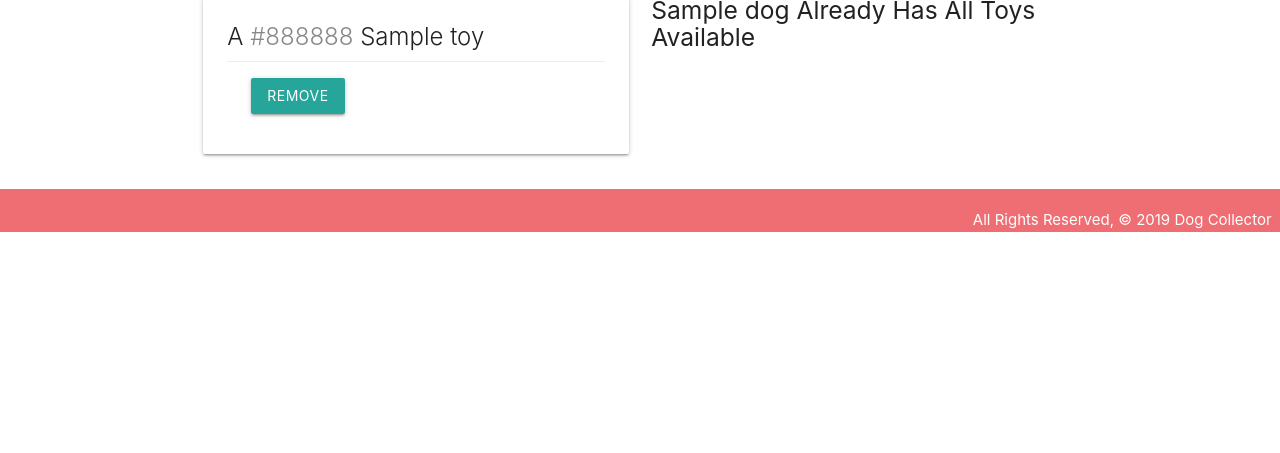
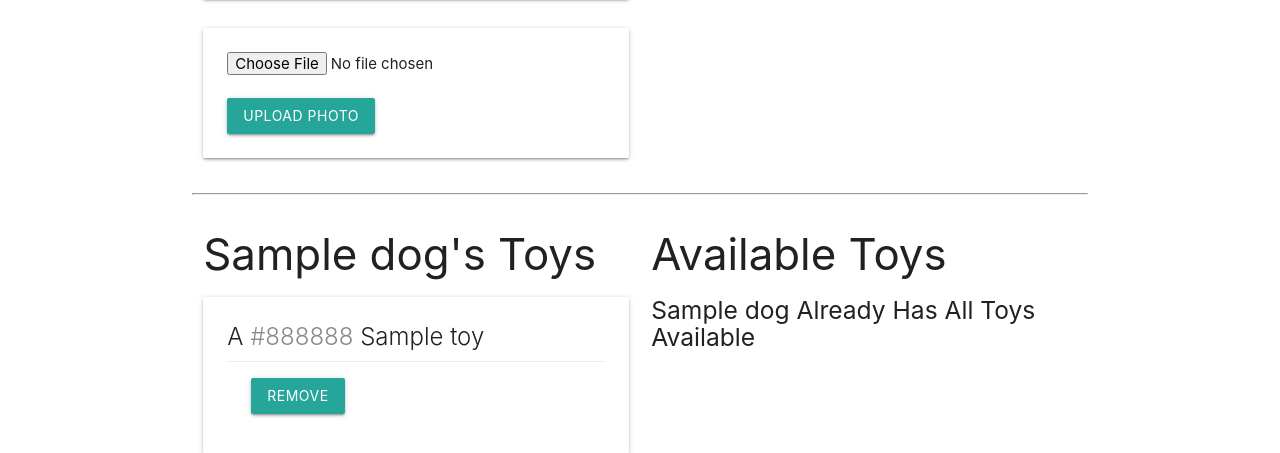
Before and after one commit to emilyc729/django-dogcollecter, a Django app: page /dogs/1/ in a window 1280 px wide. Shown: the part 774-1227 px from the top of the page. Before the commit the page ends 1006 px from the top, so only its background shows below. Run offline with Django 3.2, Linux system fonts and the light colour scheme; a user stored in the database is signed in; tables that the repository leaves empty hold one stand-in row (values such as "Sample post").

Commit message:
create upload photo

```diff
--- a/main_app/admin.py
+++ b/main_app/admin.py
@@ -1,6 +1,7 @@
 from django.contrib import admin
-from .models import Dog, Feeding, Toy
+from .models import Dog, Feeding, Toy, Photo
 # Register your models here.
 admin.site.register(Dog)
 admin.site.register(Feeding)
 admin.site.register(Toy)
+admin.site.register(Photo)
--- a/main_app/models.py
+++ b/main_app/models.py
@@ -54,3 +54,10 @@ class Feeding(models.Model):
 
     class Meta:
         ordering = ['-date']
+
+class Photo(models.Model):
+    url = models.CharField(max_length=200)
+    dog = models.ForeignKey(Dog, on_delete=models.CASCADE)
+
+    def __str__(self):
+        return f'Photo for dog_id: {self.dog_id} @{self.url}'
--- a/main_app/templates/dogs/detail.html
+++ b/main_app/templates/dogs/detail.html
@@ -21,6 +21,19 @@
         <a href="{% url 'dogs_delete' dog.id %}">Delete</a>
       </div>
     </div>
+    <!--PHOTO-->
+    {% for photo in dog.photo_set.all %}
+    <img class="responsive-img card-panel" src="{{photo.url}}">
+    {% empty %}
+    <div class="card-panel teal-text center-align">No Photos Uploaded</div>
+    {% endfor %}
+    <!--UPLOAD PHOTO-->
+    <form action="{% url 'add_photo' dog.id %}" enctype="multipart/form-data" method="POST" class="card-panel">
+      {% csrf_token %}
+      <input type="file" name="photo-file">
+      <br><br>
+      <input type="submit" class="btn" value="Upload Photo">
+    </form>
   </div>
 
   <div class="col s6">
--- a/main_app/urls.py
+++ b/main_app/urls.py
@@ -20,4 +20,6 @@ urlpatterns = [
     # Diassociate toy w/ Dog
     path('dogs/<int:dog_id>/diassoc_toy/<int:toy_id>/', views.diassoc_toy, name='diassoc_toy'),
     path('accounts/signup', views.signup, name='signup'),
+    #add photo
+    path('dogs/<int:dog_id>/add_photo/', views.add_photo, name='add_photo'),
 ]
--- a/main_app/views.py
+++ b/main_app/views.py
@@ -1,19 +1,30 @@
 from django.shortcuts import render, redirect
 from django.views.generic.edit import CreateView, UpdateView, DeleteView
 from django.views.generic import ListView, DetailView
-from .models import Dog, Toy
+from .models import Dog, Toy, Photo
 from .forms import FeedingForm
 from django.contrib.auth import login
 from django.contrib.auth.forms import UserCreationForm
 from django.contrib.auth.decorators import login_required
 # protect class based views
 from django.contrib.auth.mixins import LoginRequiredMixin
+# photos
+import uuid
+import boto3
+
+# Constants
+S3_BASE_URL = 'https://s3-us-west-1.amazonaws.com/'
+BUCKET = 'dogcollector-ec'
 
 # create home view
+
+
 def home(request):
     return render(request, 'home.html')
 
 # create about view
+
+
 def about(request):
     return render(request, 'about.html')
 
@@ -27,7 +38,8 @@ def dogs_index(request):
 @login_required
 def dogs_detail(request, dog_id):
     dog = Dog.objects.get(id=dog_id)
-    toys_dog_doesnt_have = Toy.objects.exclude(id__in = dog.toys.all().values_list('id'))
+    toys_dog_doesnt_have = Toy.objects.exclude(
+        id__in=dog.toys.all().values_list('id'))
     feeding_form = FeedingForm()
     return render(request, 'dogs/detail.html', {
         'dog': dog,
@@ -36,24 +48,30 @@ def dogs_detail(request, dog_id):
     })
 
 # class for CBV:create
+
+
 class DogCreate(LoginRequiredMixin, CreateView):
     model = Dog
     fields = '__all__'
     success_url = '/dogs/'
 
-    #associate cat w/ user when valid cat form
+    # associate cat w/ user when valid cat form
     def form_valid(self, form):
-        #assign to logged in user
+        # assign to logged in user
         form.instance.user = self.request.user
         # create model in database
         return super().form_valid(form)
 
 # class for CBV:update
+
+
 class DogUpdate(LoginRequiredMixin, UpdateView):
     model = Dog
     fields = ['breed', 'description']
 
 # class for CBV:delete
+
+
 class DogDelete(LoginRequiredMixin, DeleteView):
     model = Dog
     success_url = '/dogs/'
@@ -68,11 +86,14 @@ def add_feeding(request, dog_id):
         new_feeding.save()
     return redirect('detail', dog_id=dog_id)
 
+
 class ToyList(LoginRequiredMixin, ListView):
     model = Toy
 
+
 class ToyDetail(LoginRequiredMixin, DetailView):
     model = Toy
+
 
 class ToyCreate(LoginRequiredMixin, CreateView):
     model = Toy
@@ -82,23 +103,28 @@ class ToyCreate(LoginRequiredMixin, CreateView):
         print(form)
         return super().form_valid(form)
 
+
 class ToyUpdate(LoginRequiredMixin, UpdateView):
     model = Toy
     fields = ['name', 'color']
 
+
 class ToyDelete(LoginRequiredMixin, DeleteView):
     model = Toy
     success_url = '/toys/'
+
 
 @login_required
 def assoc_toy(request, dog_id, toy_id):
     Dog.objects.get(id=dog_id).toys.add(toy_id)
     return redirect('detail', dog_id=dog_id)
 
+
 @login_required
 def diassoc_toy(request, dog_id, toy_id):
     Dog.objects.get(id=dog_id).toys.remove(toy_id)
     return redirect('detail', dog_id=dog_id)
+
 
 def signup(request):
     error_message = ''
@@ -123,3 +149,21 @@ def signup(request):
         'error_message': error_message
     }
     return render(request, 'registration/signup.html', context)
+
+
+def add_photo(request, dog_id):
+    photo_file = request.FILES.get('photo-file', None)
+    # make sure a file is uploaded
+    if photo_file:
+        s3 = boto3.client('s3')
+        print(s3)
+        # random # + file extension(.jpg, .png)
+        key = uuid.uuid4().hex[:6] + photo_file.name[photo_file.name.rfind('.'):]
+        try:
+            s3.upload_fileobj(photo_file, BUCKET, key)
+            url = f'{S3_BASE_URL}{BUCKET}/{key}'
+            photo = Photo(url=url, dog_id=dog_id)
+            photo.save()
+        except:
+            print('An error occurred uploading file to s3')
+    return redirect('detail', dog_id=dog_id)
```
Also changed, not shown: main_app/migrations/0006_photo.py (added). Lines whose indentation alone changed are shown as unchanged.
